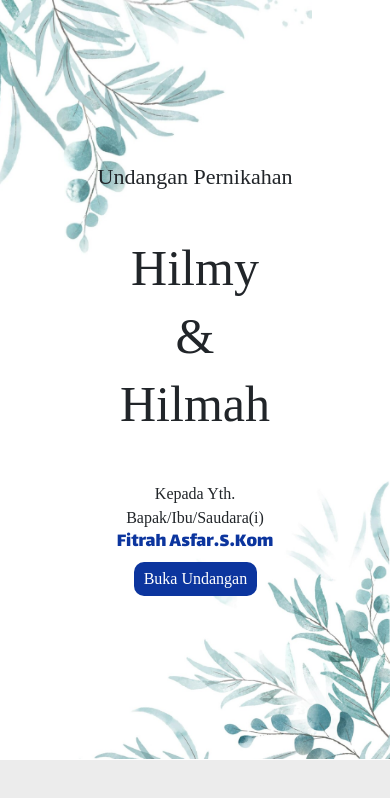
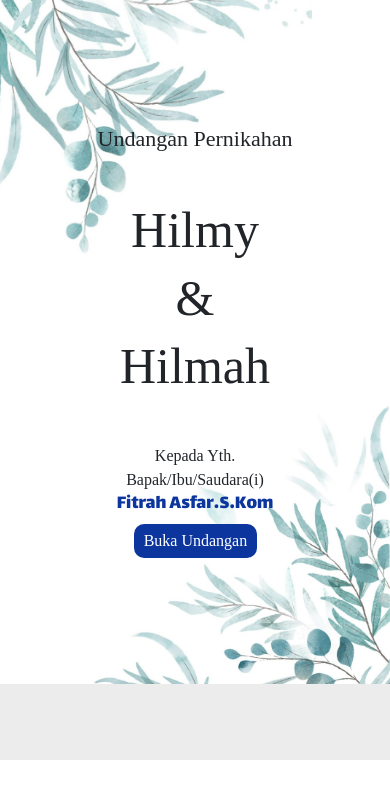
Before and after one commit to azwan20/wedding2, a Next.js app: page / in a window 390 px wide. Shown: the top 798 px of the page. Built offline with nearby package versions, Linux system fonts and the light colour scheme; a web font is replaced by a local one.

Commit message:
Update globals.css

```diff
--- a/src/styles/globals.css
+++ b/src/styles/globals.css
@@ -9,12 +9,11 @@
 body {
   margin: 0;
   padding: 0;
-  height: 100vh;
 }
 
 .home {
   width: 100%;
-  height: 100vh;
+  height: 90vh;
   display: flex;
   /* justify-content: center; */
   margin: 0 !important;
@@ -267,7 +266,7 @@ body {
 
   .home {
     width: 100%;
-    height: 100vh;
+    height: 90vh;
   }
 
   .home .contentUtama {
```
